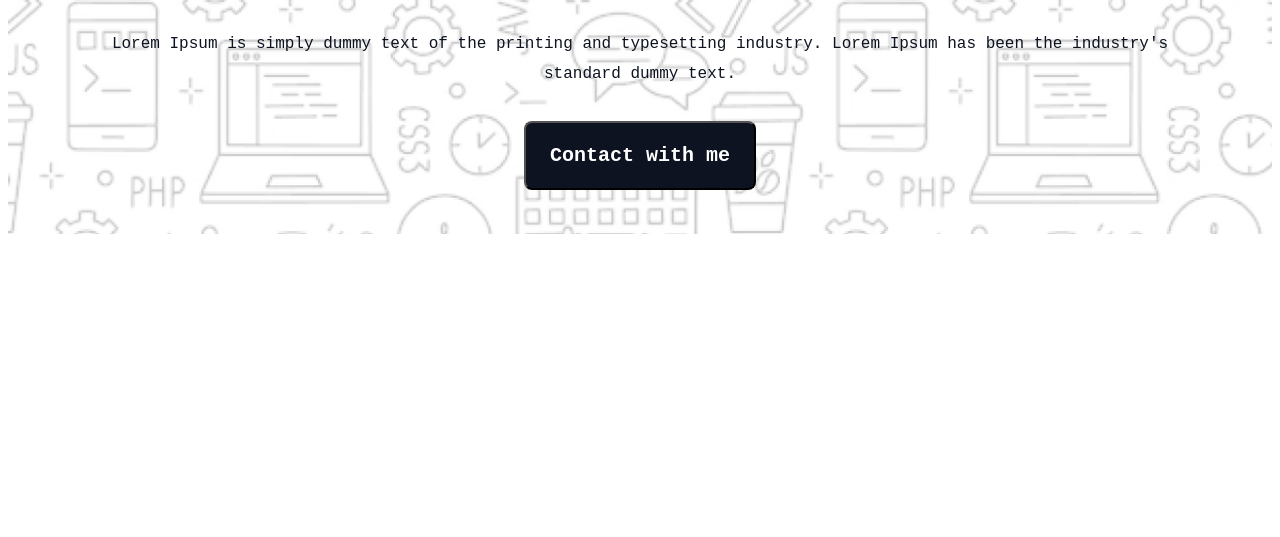
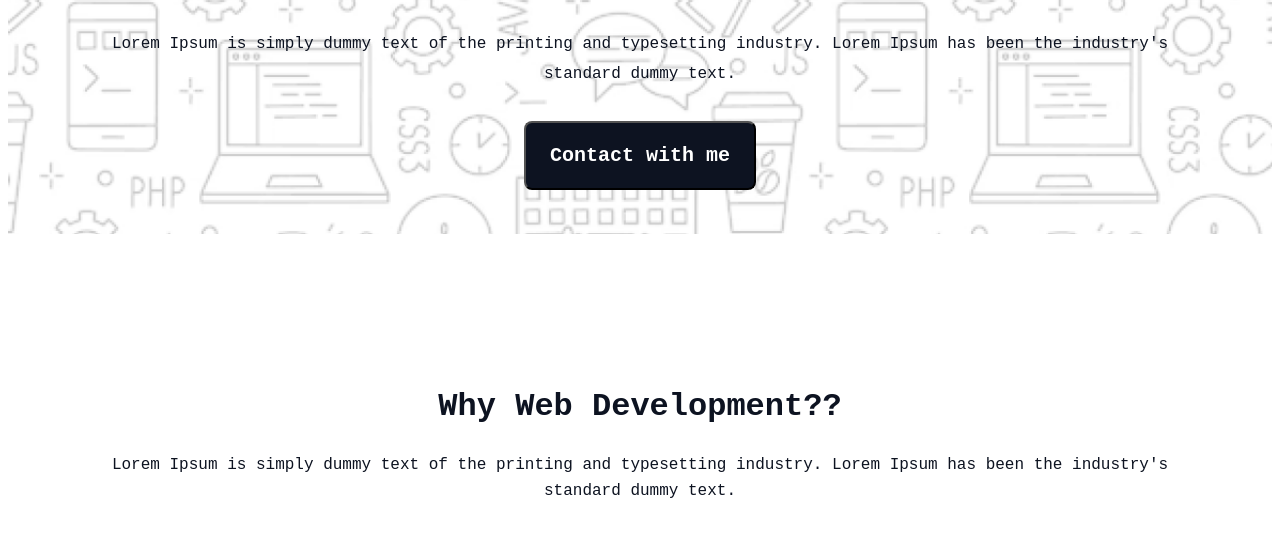
Before and after one commit to digontosikder/assingment-1, a plain HTML site: page index.html in a window 1280 px wide. Shown: the part 583-1120 px from the top of the page. Before the commit the page ends 825 px from the top, so only its background shows below. Drawn offline with Linux system fonts and the light colour scheme; a web font is replaced by a local one.

Commit message:
second commit

```diff
--- a/css/style.css
+++ b/css/style.css
@@ -44,9 +44,11 @@
     margin-top: 35px;
 
 }
-.banner-img{
+
+.banner-img {
     margin-bottom: 0px;
 }
+
 .banner-title {
     font-size: 48px;
     font-weight: 800;
@@ -74,3 +76,24 @@
 
     margin-top: 32px;
 }
+
+/*       Main section      */
+.web-d {
+    margin-top: 154px;
+    margin-bottom: 48px;
+    text-align: center;
+}
+
+.web-d-title {
+    font-size: 32px;
+    font-weight: 800;
+    line-height: 37px;
+    color: #0D1321;
+}
+
+.web-d-discription {
+    font-size: 16px;
+    font-weight: 400;
+    line-height: 26px;
+    color:#0D1321 ;
+}
--- a/index.html
+++ b/index.html
@@ -49,9 +49,13 @@
     <!-- main section --------------------->
     <main>
         <!-- web-develppment section -->
-         <div class="">
+         <section>
+            <div class="web-d">
+                <h1 class="web-d-title">Why Web Development??</h1>
+                <p class="web-d-discription">Lorem Ipsum is simply dummy text of the printing and typesetting industry. Lorem Ipsum has been the industry's <br> standard dummy text.</p>
 
-         </div>
+             </div>
+         </section>
 
     </main>
     <!-- footer section -------------------->
```
